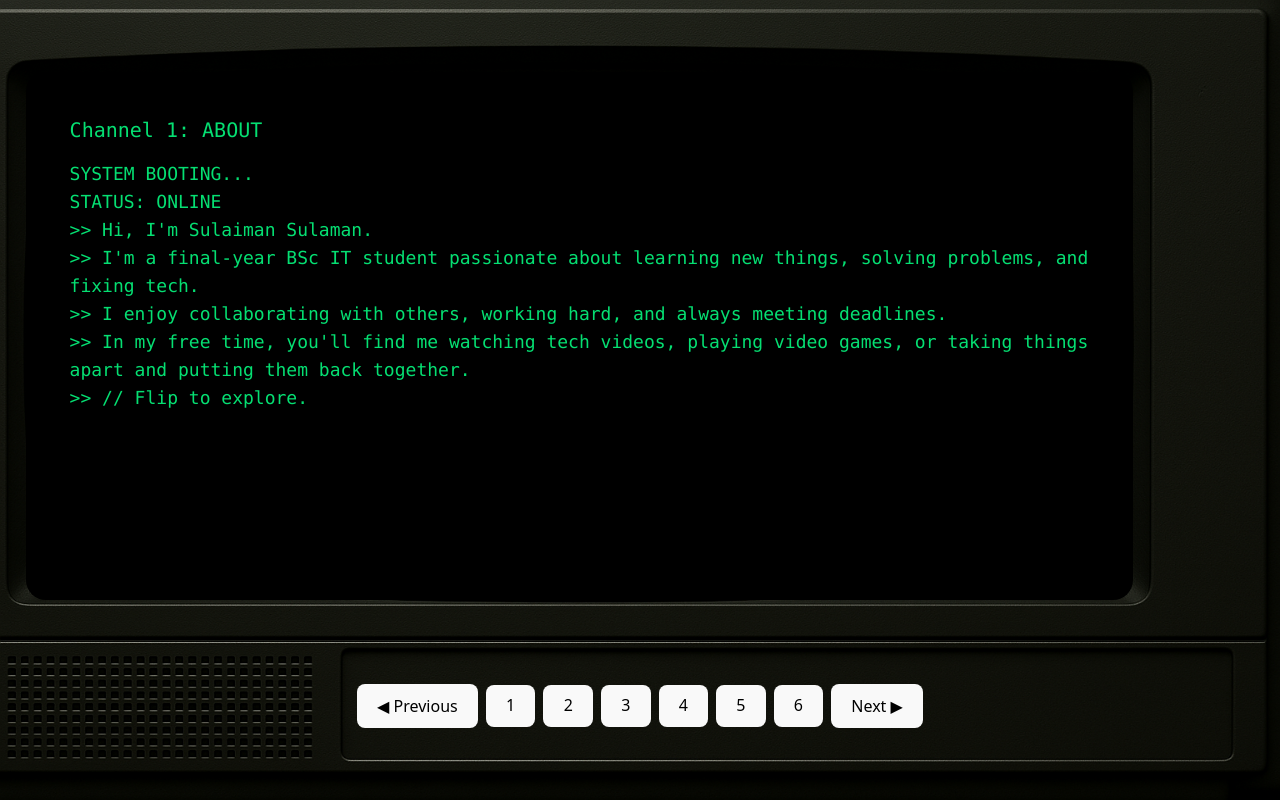
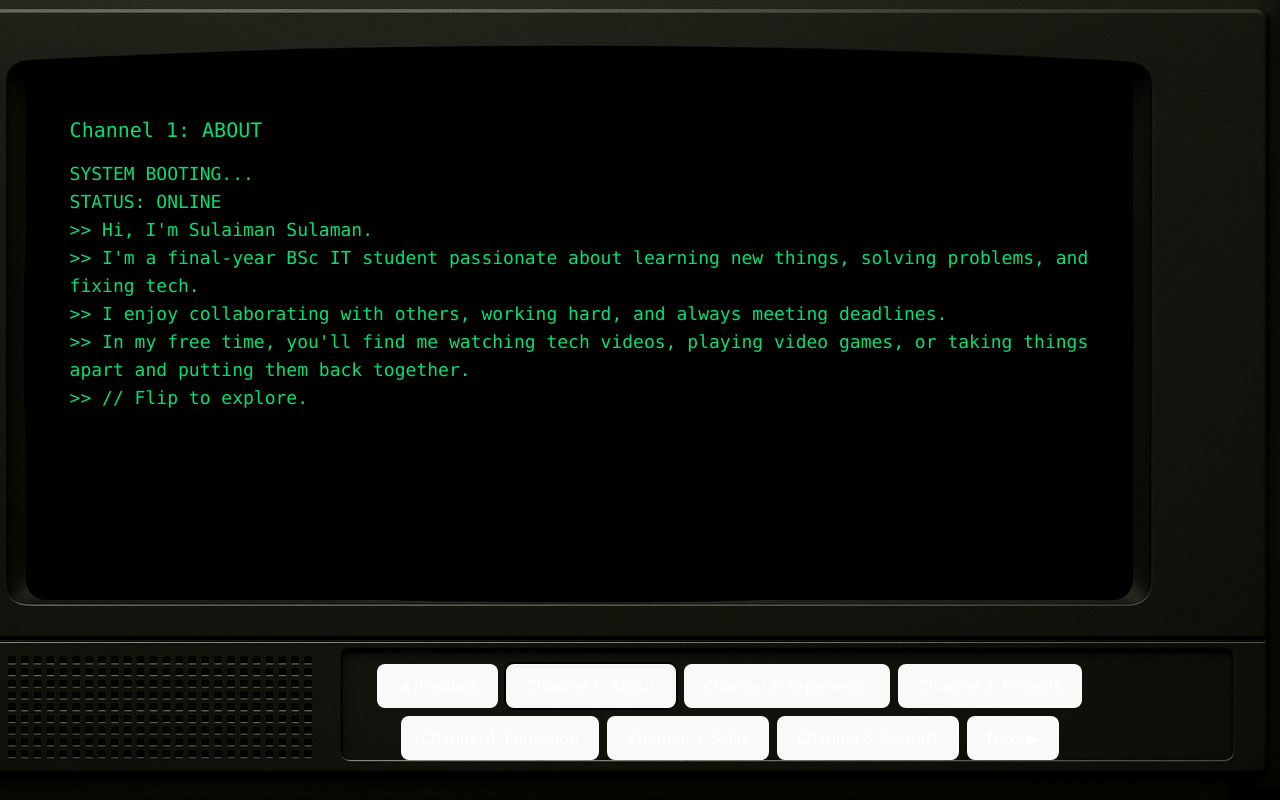
Before and after one commit to sulaimansulaman-dev/portfolio-website, a React (Vite) app in the folder portfolio-website/: page / in a window 1280 px wide. Built offline with nearby package versions, Linux system fonts and the light colour scheme.

Commit message:
CRTContainer

```diff
--- a/portfolio-website/src/App.jsx
+++ b/portfolio-website/src/App.jsx
@@ -6,6 +6,15 @@ export default function App() {
   const [channel, setChannel] = useState(0);
   const [flipping, setFlipping] = useState(false);
   const TOTAL_CHANNELS = 6;
+
+  const channelNames = [
+    "About",
+    "Experience",
+    "Projects",
+    "Education",
+    "Skills",
+    "Contact",
+  ];
 
   const nextChannel = () => {
     setFlipping(true);
@@ -38,6 +47,7 @@ export default function App() {
       onPrev={prevChannel}
       onSelectChannel={selectChannel}
       currentChannel={channel}
+      channelNames={channelNames}  // <-- pass channel names here
     >
       <ChannelRouter channel={channel} flipping={flipping} />
     </CRTContainer>
--- a/portfolio-website/src/CRTContainer.jsx
+++ b/portfolio-website/src/CRTContainer.jsx
@@ -1,7 +1,5 @@
-
-import { useState,useRef,useEffect } from "react";
+import { useState, useRef, useEffect } from "react";
 import TVFlipTransition from "./effects/TVFlipTransition";
-import About from "./crtcomponents/ChannelAbout";
 
 export default function CRTContainer({
   children,
@@ -9,6 +7,7 @@ export default function CRTContainer({
   onPrev,
   onSelectChannel,
   currentChannel,
+  channelNames,
 }) {
   const containerRef = useRef(null);
 
@@ -52,45 +51,52 @@ export default function CRTContainer({
 
         {/* Buttons on TV Panel */}
         <div
-          className="absolute z-30 flex items-center justify-center gap-2"
+          className="absolute z-30 w-full flex justify-center"
           style={{
-            bottom: "9%",
-            left: "20%",
-            width: "60%",
+            bottom: "5%", // fine-tune based on CRTTV.png layout
+            left: "7%",
+          }}
+        >
+          <div
+            className="flex flex-wrap justify-center gap-2 px-4"
+            style={{
+              maxWidth: "800px", // wraps after this width
+              width: "100%",
             }}
           >
             {/* Prev Button */}
             <button
               onClick={onPrev}
-            className="bg-white text-black font-mono px-3 py-1 rounded text-sm"
+              className="bg-gray-300 text-white font-mono px-2 py-0.5 rounded-md text-xs sm:text-sm hover:bg-gray-400 active:shadow-inner active:ring-2 active:ring-black"
             >
               ◀ Previous
             </button>
 
             {/* Channel Buttons */}
-          {[0, 1, 2, 3, 4, 5].map((i) => (
+            {channelNames.map((name, i) => (
               <button
                 key={i}
                 onClick={() => onSelectChannel(i)}
-              className={`px-3 py-1 rounded font-mono text-xs ${
+                className={`px-2 py-0.5 rounded-md font-mono text-xs sm:text-sm whitespace-nowrap transition-all ${
                   currentChannel === i
-                  ? "bg-green-500 text-black"
-                  : "bg-white text-black"
+                    ? "bg-green-400 text-white shadow-inner ring-2 ring-black"
+                    : "bg-gray-300 text-white hover:bg-gray-400 active:shadow-inner active:ring-2 active:ring-black"
                 }`}
               >
-              {i + 1}
+                {`Channel ${i + 1}: ${name}`}
               </button>
             ))}
 
             {/* Next Button */}
             <button
               onClick={onNext}
-            className="bg-white text-black font-mono px-3 py-1 rounded text-sm"
+              className="bg-gray-300 text-white font-mono px-2 py-0.5 rounded-md text-xs sm:text-sm hover:bg-gray-400 active:shadow-inner active:ring-2 active:ring-black"
             >
               Next ▶
             </button>
           </div>
         </div>
       </div>
+    </div>
   );
 }
```
Lines whose indentation alone changed are shown as unchanged.
